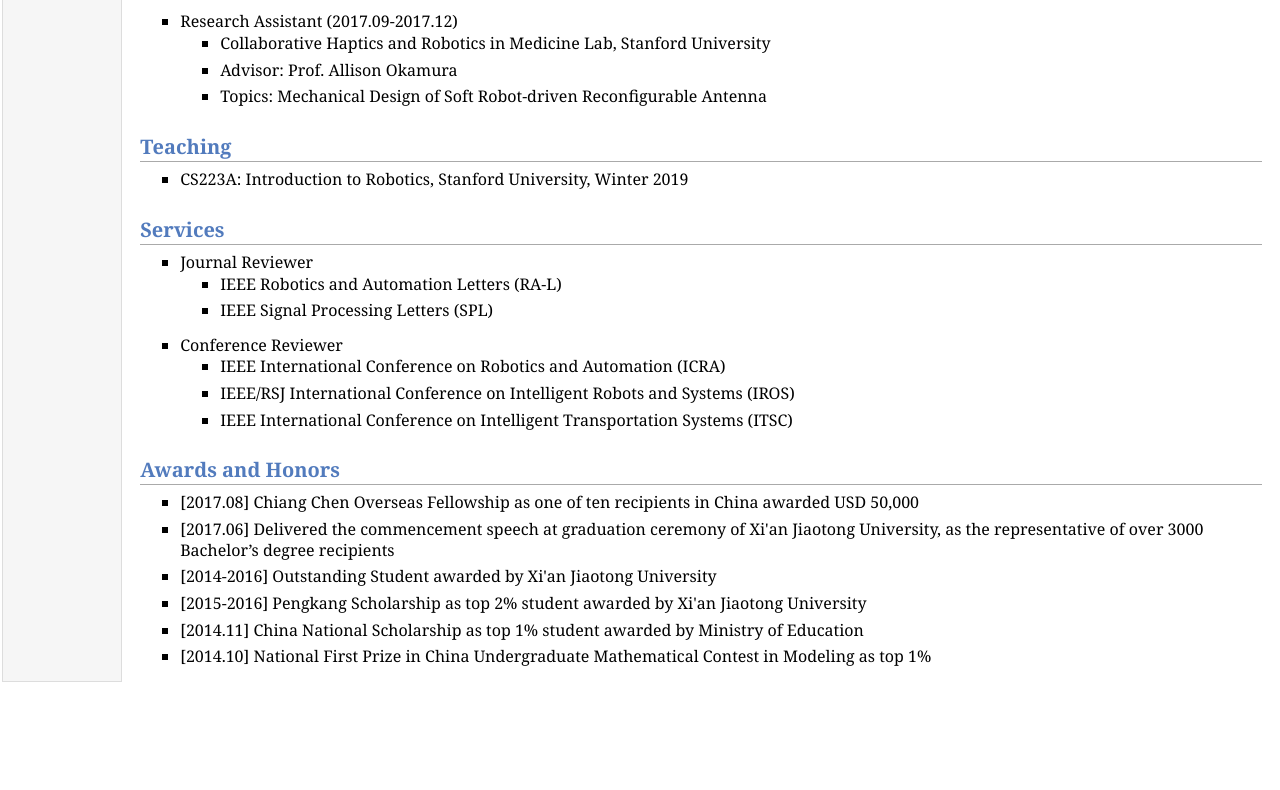
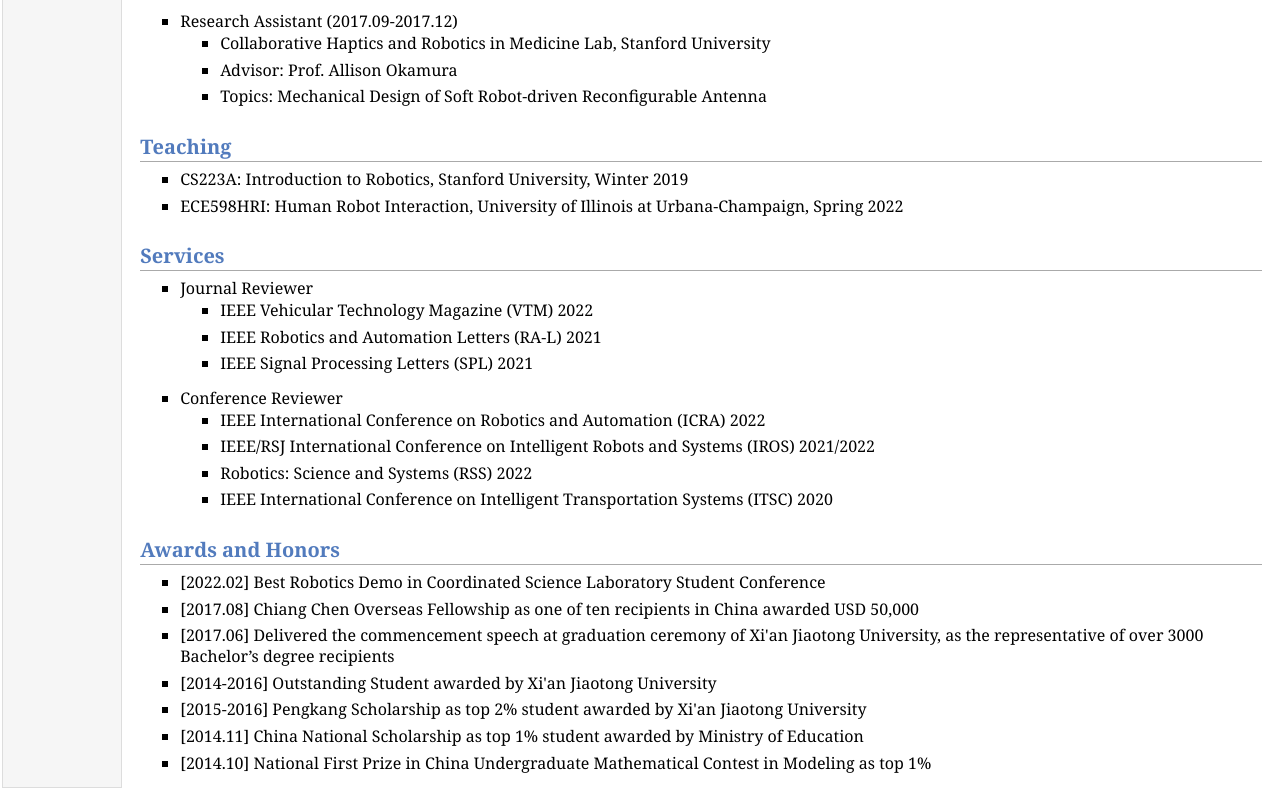
Before and after one commit to tedhuang96/tedhuang96.github.io, a plain HTML site: page biography.html in a window 1280 px wide. Shown: the part 562-1352 px from the top of the page. Before the commit the page ends 1254 px from the top, so only its background shows below. Drawn offline with Linux system fonts and the light colour scheme.

Commit message:
Added CSLSC2022 best robotics demo and talk at Wuhan Univ in main page. Added TA, reviews, and CSLSC 2022 best robotics demo award in biography.

```diff
--- a/biography.html
+++ b/biography.html
@@ -75,23 +75,29 @@
 <ul>
 <li><p>CS223A: Introduction to Robotics, Stanford University, Winter 2019</p>
 </li>
+<li><p>ECE598HRI: Human Robot Interaction, University of Illinois at Urbana-Champaign, Spring 2022</p>
+</li>
 </ul>
 <h2>Services</h2>
 <ul>
 <li><p>Journal Reviewer</p>
 <ul>
-<li><p>IEEE Robotics and Automation Letters (RA-L)</p>
+<li><p>IEEE Vehicular Technology Magazine (VTM) 2022</p>
 </li>
-<li><p>IEEE Signal Processing Letters (SPL)</p>
+<li><p>IEEE Robotics and Automation Letters (RA-L) 2021</p>
+</li>
+<li><p>IEEE Signal Processing Letters (SPL) 2021</p>
 </li></ul>
 </li>
 <li><p>Conference Reviewer</p>
 <ul>
-<li><p>IEEE International Conference on Robotics and Automation (ICRA)</p>
+<li><p>IEEE International Conference on Robotics and Automation (ICRA) 2022</p>
 </li>
-<li><p>IEEE/RSJ International Conference on Intelligent Robots and Systems (IROS)</p>
+<li><p>IEEE/RSJ International Conference on Intelligent Robots and Systems (IROS) 2021/2022</p>
 </li>
-<li><p>IEEE International Conference on Intelligent Transportation Systems (ITSC)</p>
+<li><p>Robotics: Science and Systems (RSS) 2022</p>
+</li>
+<li><p>IEEE International Conference on Intelligent Transportation Systems (ITSC) 2020</p>
 </li>
 </ul>
 
@@ -99,6 +105,8 @@
 </ul>
 <h2>Awards and Honors</h2>
 <ul>
+<li><p>[2022.02] Best Robotics Demo in Coordinated Science Laboratory Student Conference</p>
+</li>
 <li><p>[2017.08] Chiang Chen Overseas Fellowship as one of ten recipients in China awarded USD 50,000</p>
 </li>
 <li><p>[2017.06] Delivered the commencement speech at graduation ceremony of Xi'an Jiaotong University, as the representative of over 3000 Bachelor’s degree recipients</p>
```
Also changed, not shown: index.html (+8 -4 lines), 3 other files.
